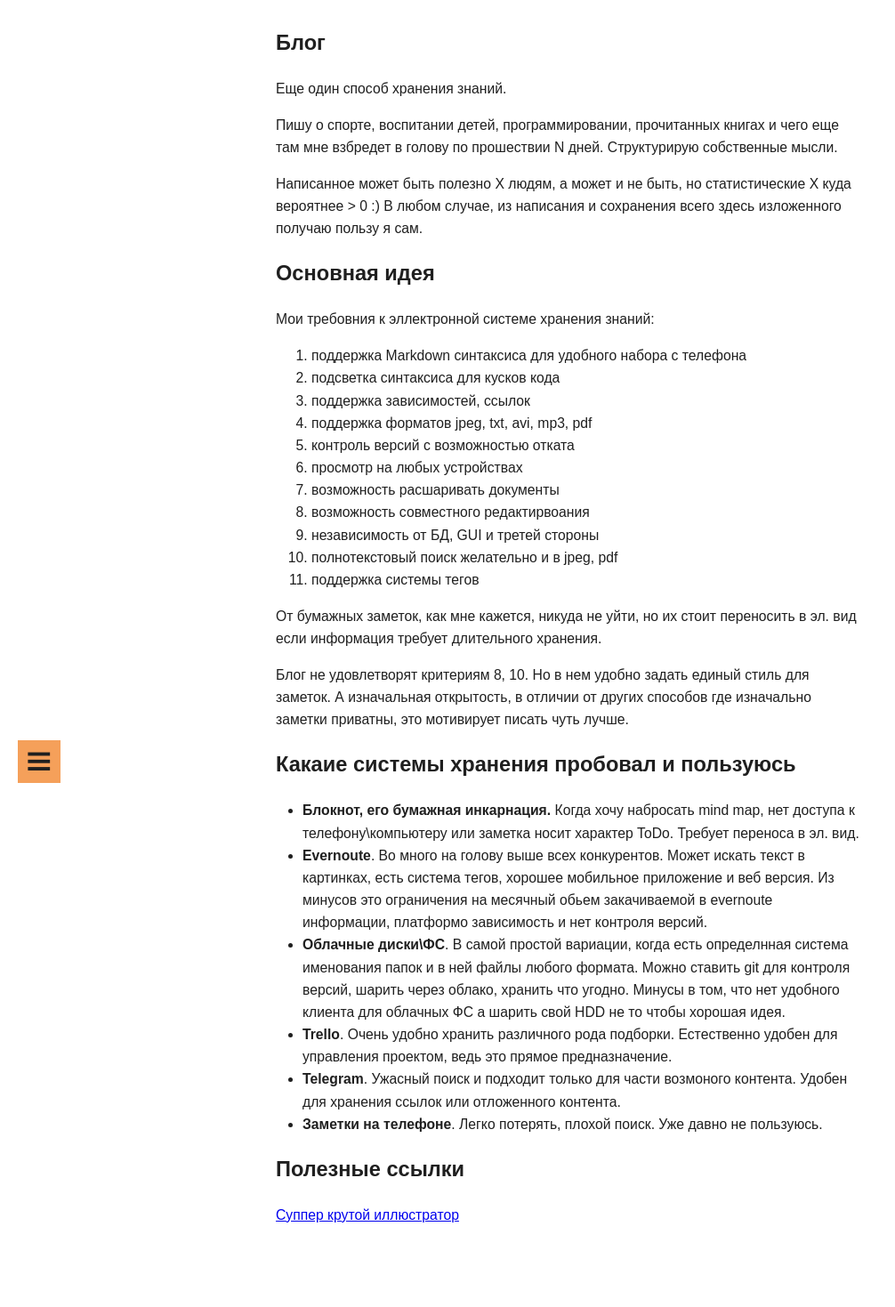
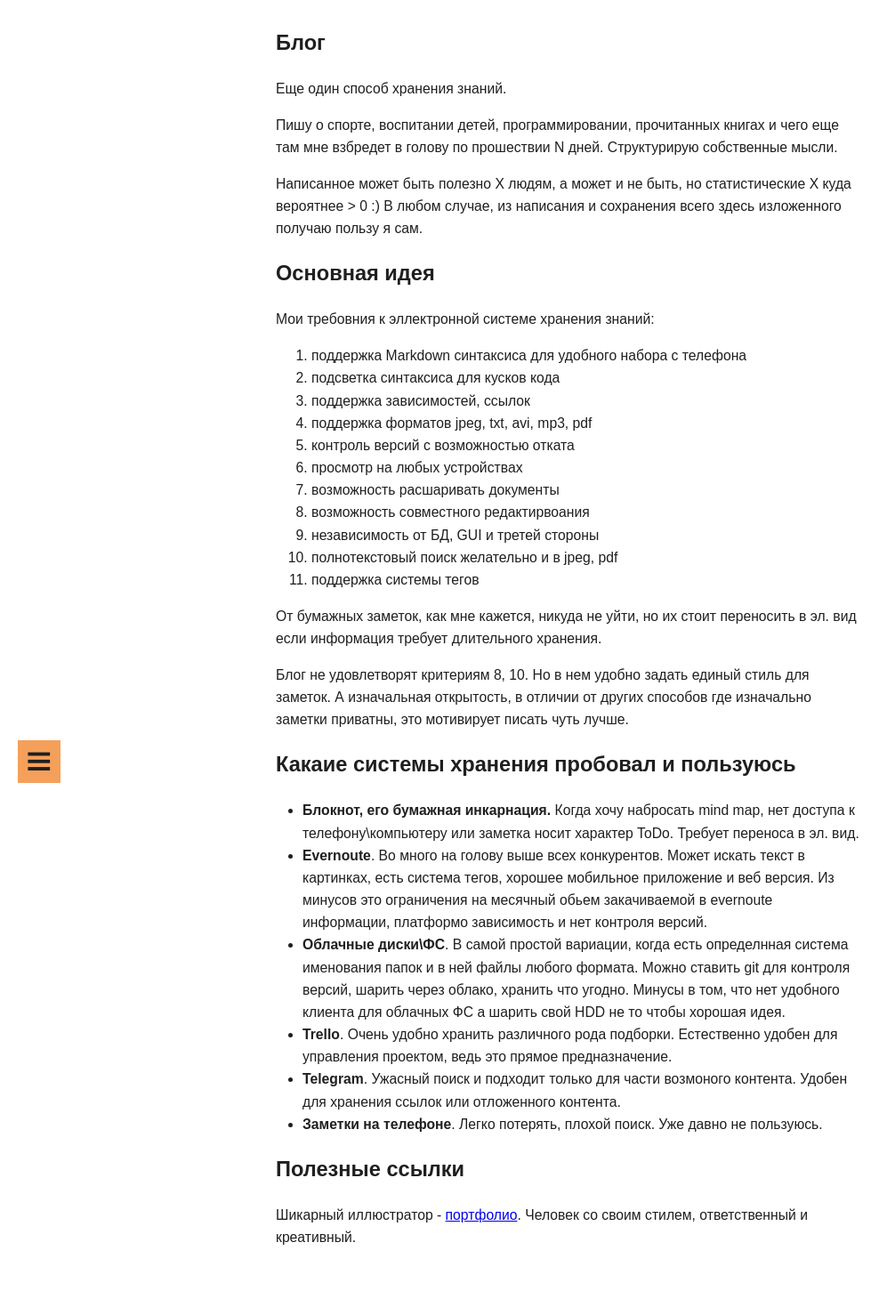
Before and after one commit to guest363/blog, a Jekyll site: the page built from index.md, in a window 1280 px wide. Shown: the whole page at 89% size, without its empty margins (0-1006 px from the left). Built offline with Jekyll 4.4.1, drawn with Linux system fonts in a browser that asks for light colours; before the commit the page ends 1444 px from its top, so only the background shows below that.

Commit message:
описание дизайнера

```diff
--- a/index.md
+++ b/index.md
@@ -57,4 +57,4 @@ git для контроля версий, шарить через облако,
 - **Заметки на телефоне**. Легко потерять, плохой поиск. Уже давно не пользуюсь.
 
 # Полезные ссылки
-[Суппер крутой иллюстратор](https://www.behance.net/RGG)
+Шикарный иллюстратор - [портфолио](https://www.behance.net/RGG). Человек со своим стилем, ответственный и креативный.
```
